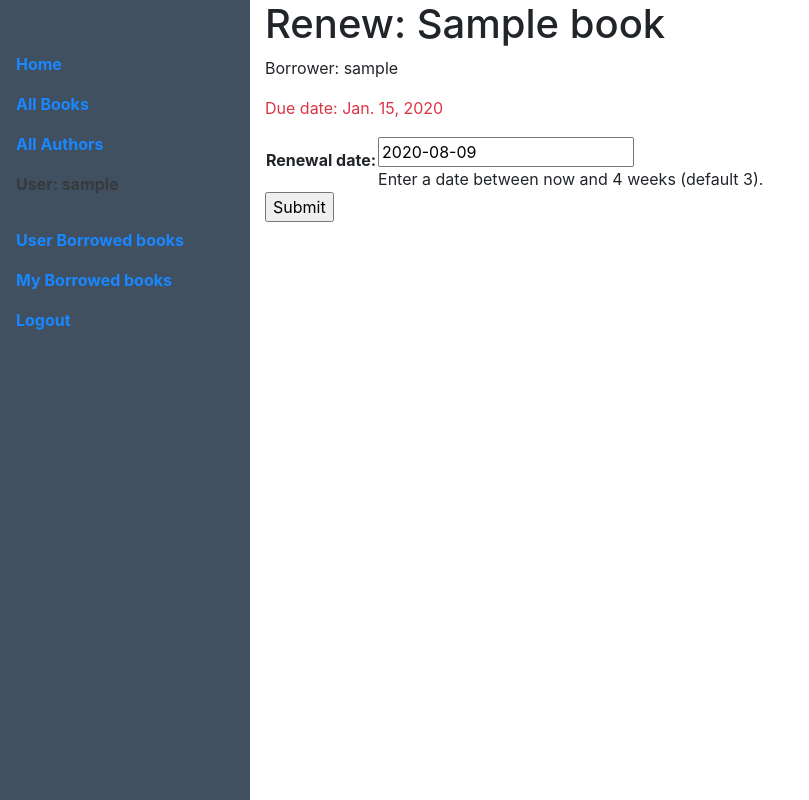
After one commit to joelkny97/library-catalog-site, a Django app: page /catalog/book/00000000-0000-0000-0000-000000000001/renew/ in a window 1280 px wide. The commit adds this page. Shown: the whole page, without its empty margins (0-809 px from the left). Run offline with Django 3.2, Linux system fonts and the light colour scheme; a user stored in the database is signed in; tables that the repository leaves empty hold one stand-in row (values such as "Sample post"); some libraries are stand-ins or nearby versions.

Commit message:
Added renewal date form for specific users

```diff
--- a/catalog/admin.py
+++ b/catalog/admin.py
@@ -36,13 +36,13 @@ class BookAdmin(admin.ModelAdmin):
 # Register the Admin classes for BookInstance using the decorator
 @admin.register(BookInstance)
 class BookInstanceAdmin(admin.ModelAdmin):
-    list_display = ('book', 'bk_id', 'status', 'due_back')
+    list_display = ('book', 'bk_id', 'status', 'borrower','due_back')
     list_filter = ('status', 'due_back')
     fieldsets = (
         (None, {
             'fields': ('book', 'imprint', 'bk_id')
         }),
         ('Availability', {
-            'fields': ('status', 'due_back')
+            'fields': ('status', 'due_back','borrower')
         }),
     )
--- /dev/null
+++ b/catalog/forms.py
@@ -0,0 +1,23 @@
+import datetime
+from django import forms
+from django.forms import ModelForm
+from catalog.models import BookInstance
+
+from django.core.exceptions import ValidationError
+from django.utils.translation import ugettext_lazy as _
+
+class RenewBookForm(forms.Form):
+    renewal_date = forms.DateField(help_text="Enter a date between now and 4 weeks (default 3).")
+
+    def clean_renewal_date(self):
+        data = self.cleaned_data['renewal_date']
+
+        #Check if date entered in from is not in past nor more than 3 weeks from current date
+        if data < datetime.date.today():
+            raise ValidationError(_('Invalid date - renewal in past'))
+
+        if data > datetime.date.today()+datetime.timedelta(weeks=4):
+            raise ValidationError(_('Invalid date - renewal more than 4 weeks ahead'))
+
+        #return cleaned data
+        return data
--- a/catalog/models.py
+++ b/catalog/models.py
@@ -4,6 +4,8 @@ import datetime
 from django.urls import reverse
 from django.utils.text import slugify
 from django.conf import settings
+from django.contrib.auth.models import User
+from datetime import date
 
 
 # from django.core.validators import MaxValueValidator, MinValueValidator
@@ -99,6 +101,13 @@ class BookInstance(models.Model):
 	book = models.ForeignKey('Book', on_delete=models.SET_NULL, null=True)
 	imprint = models.CharField(max_length=200)
 	due_back = models.DateField(null=True,blank=True)
+	borrower = models.ForeignKey(User,on_delete=models.SET_NULL, null=True, blank=True)
+
+	@property
+	def is_overdue(self):
+		if self.due_back and date.today() > self.due_back:
+			return True
+		return False
 
 	LOAN_STATUS = (
 		('m','Maintenance'),
@@ -110,6 +119,7 @@ class BookInstance(models.Model):
 
 	class Meta:
 		ordering = ['due_back']
+		permissions = (("can_mark_returned","Set book as returned"),("can_renew","Renew due date"))
 
 	"""String for representing the Model object."""
 	def __str__(self):
@@ -123,8 +133,6 @@ class BookInstance(models.Model):
 			return 'On loan'
 		elif self.status == 'r':
 			return 'Reserved'
-
-
 
 class Author(models.Model):
 
--- a/catalog/templates/base_generic.html
+++ b/catalog/templates/base_generic.html
@@ -17,9 +17,14 @@
             <ul class="sidebar-nav">
                 {% if user.is_authenticated %}
                 <li><a class="nav-link" href=" {% url 'index' %}">Home </a></li>
+
                 <li><a class="nav-link" href="{% url 'books' %}">All Books</a></li>
                 <li><a class="nav-link" href="{% url 'authors' %}">All Authors</a></li>
                 <li><p class="nav-link"> User: {{ user.get_username }}</p></li>
+                {% if perms.catalog.can_mark_returned %}
+                    <li><a class="nav-link" href="{% url 'users-borrowed' %}">User Borrowed books</a></li>
+                {% endif %}
+                <li><a class="nav-link" href="{% url 'my-borrowed' %}">My Borrowed books</a></li>
                 <li><a class="nav-link" href="{% url 'logout'%}">Logout</a></li>
                 {% else %}
                 <li><a class="nav-link"
--- /dev/null
+++ b/catalog/templates/catalog/book_renew_librarian.html
@@ -0,0 +1,15 @@
+{% extends "base_generic.html" %}
+
+{% block content %}
+  <h1>Renew: {{ book_instance.book.title }}</h1>
+  <p>Borrower: {{ book_instance.borrower }}</p>
+  <p {% if book_instance.is_overdue %} class="text-danger"{% endif %}>Due date: {{ book_instance.due_back }}</p>
+
+  <form action="" method="post">
+    {% csrf_token %}
+    <table>
+    {{ form.as_table }}
+    </table>
+    <input type="submit" value="Submit">
+  </form>
+{% endblock %}
--- a/catalog/urls.py
+++ b/catalog/urls.py
@@ -8,6 +8,9 @@ urlpatterns = [
     path('book/<slug:slug>', views.BookDetailView.as_view(), name='book-detail'),
     path('authors/', views.AuthorListView.as_view(), name='authors'),
     path('author/<slug:slug>', views.AuthorDetailView.as_view(), name='author-detail'),
+    path('mybooks/', views.LoanBooksByUserListView.as_view(), name='my-borrowed'),
+    path('loanedbooks/', views.LoanBooksByUserLibrariansListView.as_view(), name='users-borrowed'),
+    path('book/<uuid:pk>/renew/', views.renew_book_librarian, name='renew-book-librarian'),
 ]
 
 # path('author/<int:pk>', views.AuthorDetailView.as_view(), name='author-detail'),
--- a/catalog/views.py
+++ b/catalog/views.py
@@ -3,7 +3,11 @@ from django.db.models import Max, Count
 from django.views import generic
 from django.contrib.auth.decorators import login_required
 from django.contrib.auth.mixins import LoginRequiredMixin
-
+from django.contrib.auth.decorators import permission_required
+import datetime
+from django.http import HttpResponseRedirect
+from django.urls import reverse
+from catalog.forms import RenewBookForm
 
 # Create your views here.
 from catalog.models import Book, BookInstance, Author, Genre, Language
@@ -102,3 +106,53 @@ class AuthorDetailView(LoginRequiredMixin,generic.DetailView):
     model = Author
     template_name = 'catalog/author_detail.html'
     #query_pk_and_slug = True  # calling pk and slug
+
+
+class LoanBooksByUserListView(LoginRequiredMixin,generic.ListView):
+    """Generic class-based view listing all loaned books by current user"""
+    model = BookInstance
+    template_name = 'catalog/book_instance_list_borrowed_user.html'
+    paginate_by = 10
+    def get_queryset(self):
+        return BookInstance.objects.filter(borrower=self.request.user).filter(status__exact = 'o').order_by('due_back')
+
+class LoanBooksByUserLibrariansListView(LoginRequiredMixin,generic.ListView):
+    """Generic class-based view listing all loaned books by all users to display to librarains"""
+    model=BookInstance
+    permission_required = 'catalog.can_mark_returned'
+    template_name='catalog/book_instance_list_borrowed_librarian.html'
+    paginate_by = 10
+    def get_queryset(self):
+        return BookInstance.objects.filter(status__exact = 'o').order_by('due_back')
+
+@permission_required('catalog.can_renew')
+def renew_book_librarian(request, pk):
+    book_instance = get_object_or_404(BookInstance, pk=pk)
+
+    # If this is a POST request then process the Form data
+    if request.method == 'POST':
+        # Create a form instance and populate it with data from the request (binding)
+        form = RenewBookForm(request.POST)
+
+        #check if form is valid
+        if form.is_valid():
+            #process the data in form.cleaned_data as required (here we just write to model due_back)
+            book_instance.due_back = form.cleaned_data['renewal_date']
+            book_instance.save()
+
+            #redirect to new url after date is set
+            return HttpResponseRedirect(reverse('users-borrowed'))
+
+    #If this a GET or any other method, display initial default form
+    else:
+        proposed_renewal_date = datetime.date.today() + datetime.timedelta(weeks=3)
+
+        form = RenewBookForm(initial={'renewal_date': proposed_renewal_date})
+
+
+    context = {
+        'form': form,
+        'book_instance': book_instance,
+    }
+
+    return render(request, 'catalog/book_renew_librarian.html', context)
```
Also changed, not shown: catalog/templates/catalog/book_instance_list_borrowed_librarian.html (added, +22 -0 lines), catalog/templates/catalog/book_instance_list_borrowed_user.html (added, +21 -0 lines), catalog/migrations/0019_bookinstance_borrower.py (added), catalog/migrations/0020_auto_20200709_2249.py (added), catalog/migrations/0021_auto_20200709_2352.py (added), catalog/migrations/0022_auto_20200712_1550.py (added).
